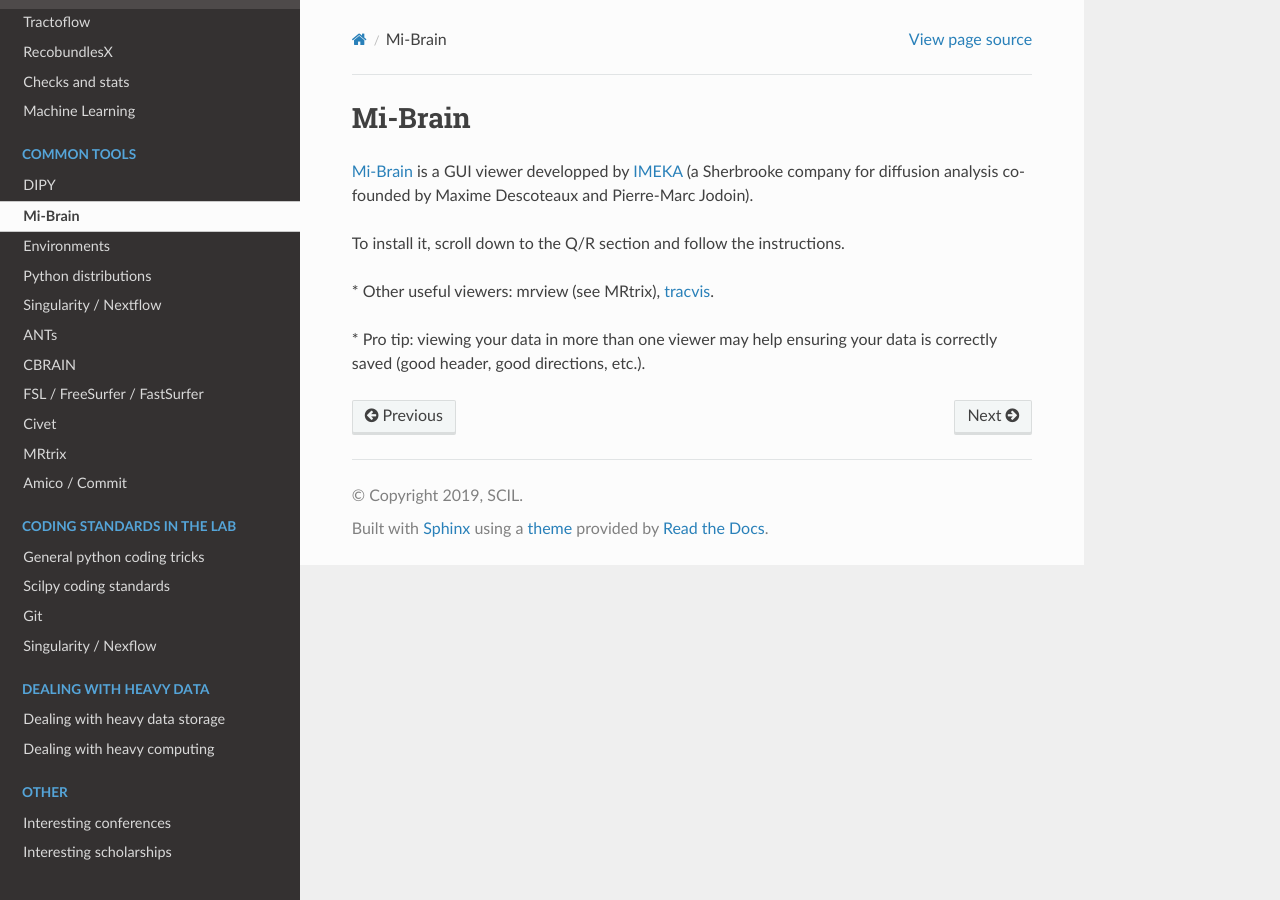
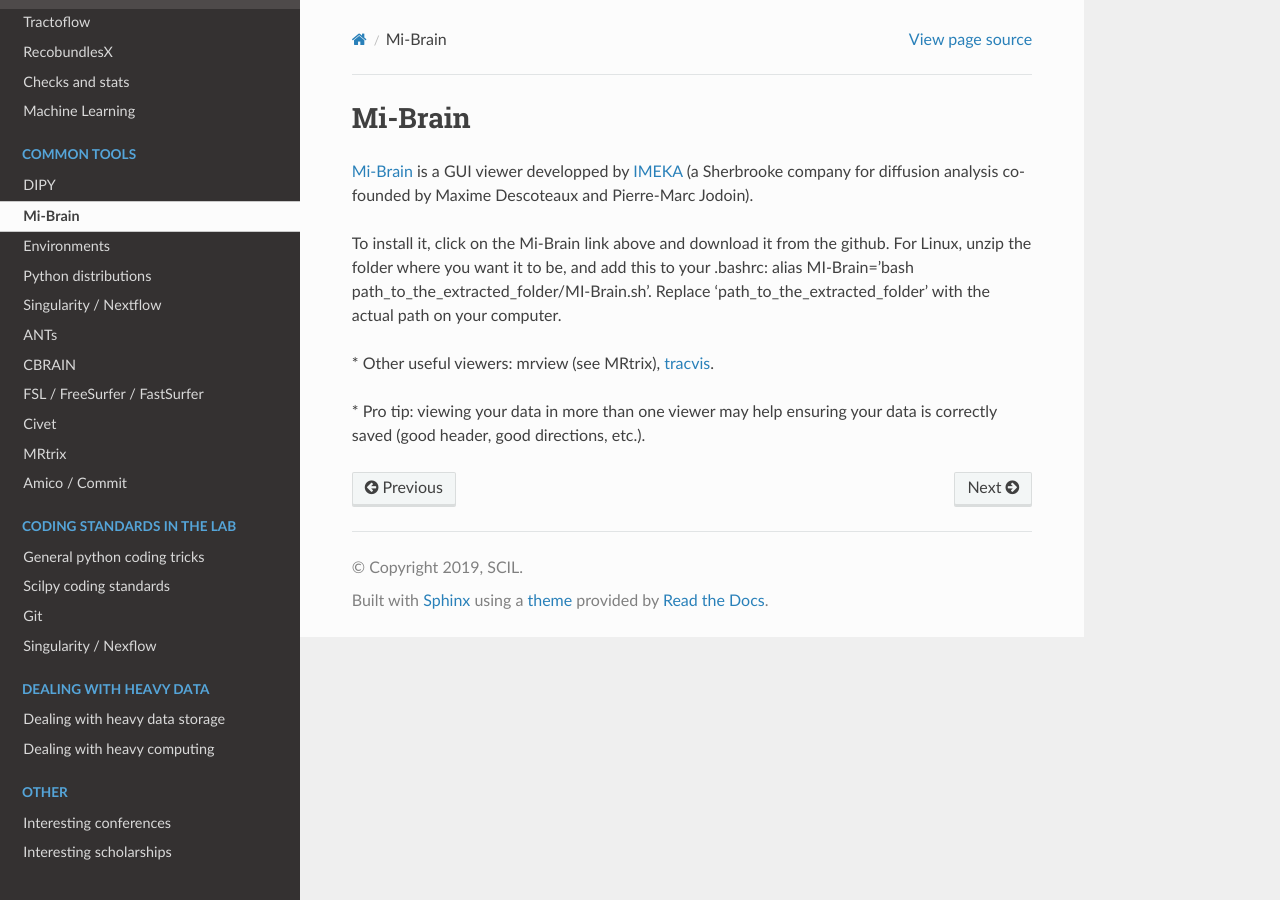
Before and after one commit to scilus/scil-documentation, a Sphinx documentation site: the page built from source/tools/mi-brain.rst, in a window 1280 px wide. Built offline with Sphinx 7.4.7 and the Read the Docs theme 2.0.0, drawn with Linux system fonts in a browser that asks for light colours.

Commit message:
Changing the doc for MI-Brain

```diff
--- a/source/tools/mi-brain.rst
+++ b/source/tools/mi-brain.rst
@@ -6,7 +6,7 @@
 
 `Mi-Brain <https://github.com/imeka/mi-brain/releases>`_ is a GUI viewer developped by `IMEKA <https://imeka.ca/>`_ (a Sherbrooke company for diffusion analysis co-founded by Maxime Descoteaux and Pierre-Marc Jodoin).
 
-To install it, scroll down to the Q/R section and follow the instructions.
+To install it, click on the Mi-Brain link above and download it from the github. For Linux, unzip the folder where you want it to be, and add this to your .bashrc: alias MI-Brain='bash path_to_the_extracted_folder/MI-Brain.sh'. Replace 'path_to_the_extracted_folder' with the actual path on your computer.
 
 
 \* Other useful viewers: mrview (see MRtrix), `tracvis <http://trackvis.org/download/>`_.
```
